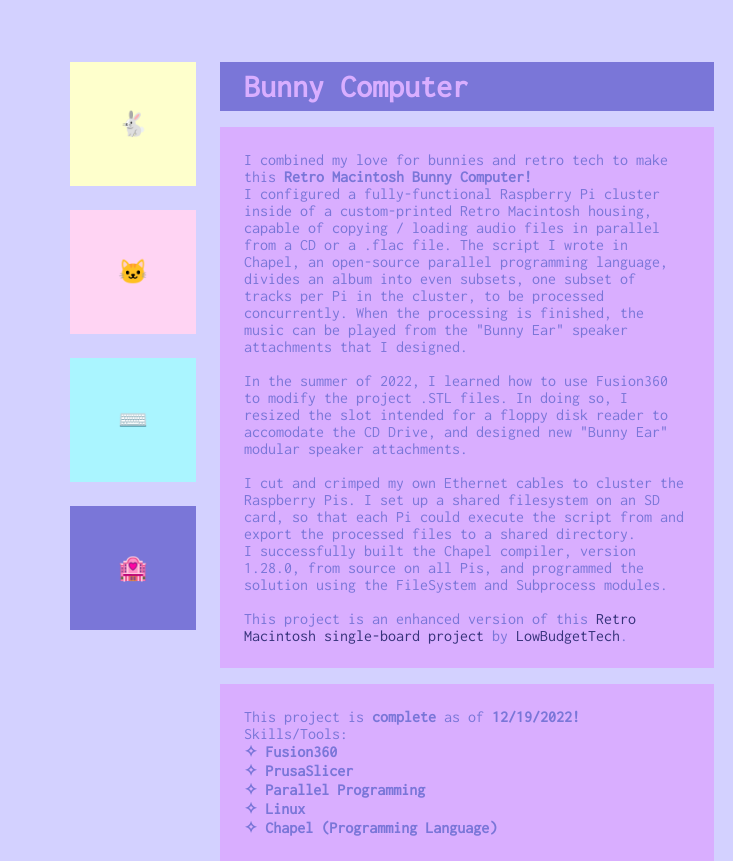
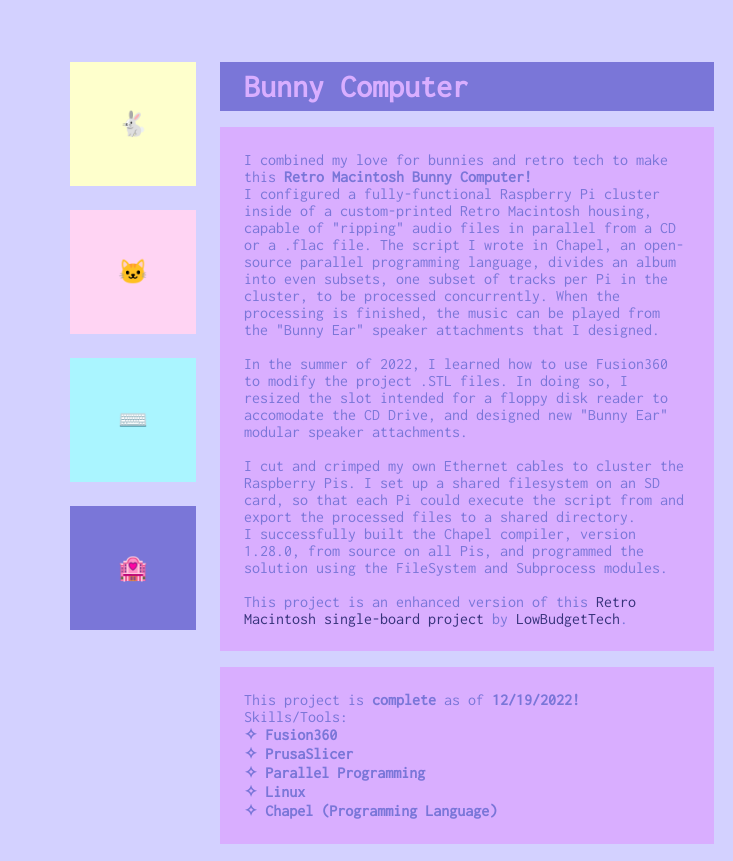
Before and after one commit to vlzambr2/Portfolio-Website, a plain HTML site: page Pages/bunnyComputer.html in a window 1280 px wide. Shown: the full height of the page, 0-733 px from the left. Drawn offline with Linux system fonts and the light colour scheme.

Commit message:
changed one word

```diff
--- a/Pages/bunnyComputer.html
+++ b/Pages/bunnyComputer.html
@@ -51,7 +51,7 @@
                     I combined my love for bunnies and retro tech to make this <b>Retro Macintosh Bunny Computer!</b>
                     <br>
                     I configured a fully-functional Raspberry Pi cluster inside of
-                    a custom-printed Retro Macintosh housing, capable of copying / loading
+                    a custom-printed Retro Macintosh housing, capable of "ripping"
                     audio files in parallel from a CD or a .flac file. The script I wrote in Chapel, an open-source parallel
                     programming language, divides an album into even subsets, one subset of tracks per Pi in the cluster, to be processed concurrently.
                     When the processing is finished, the music can be played from the "Bunny Ear" speaker attachments that I designed. <br>
```
